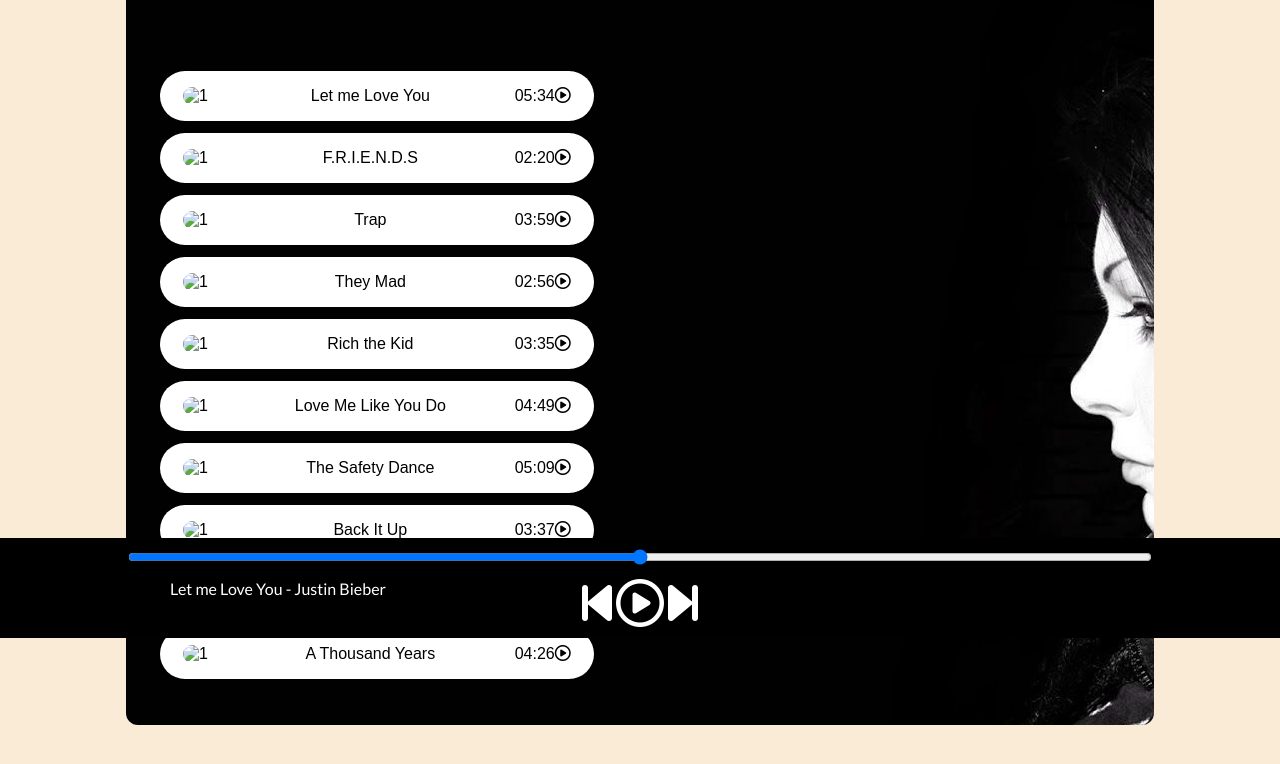
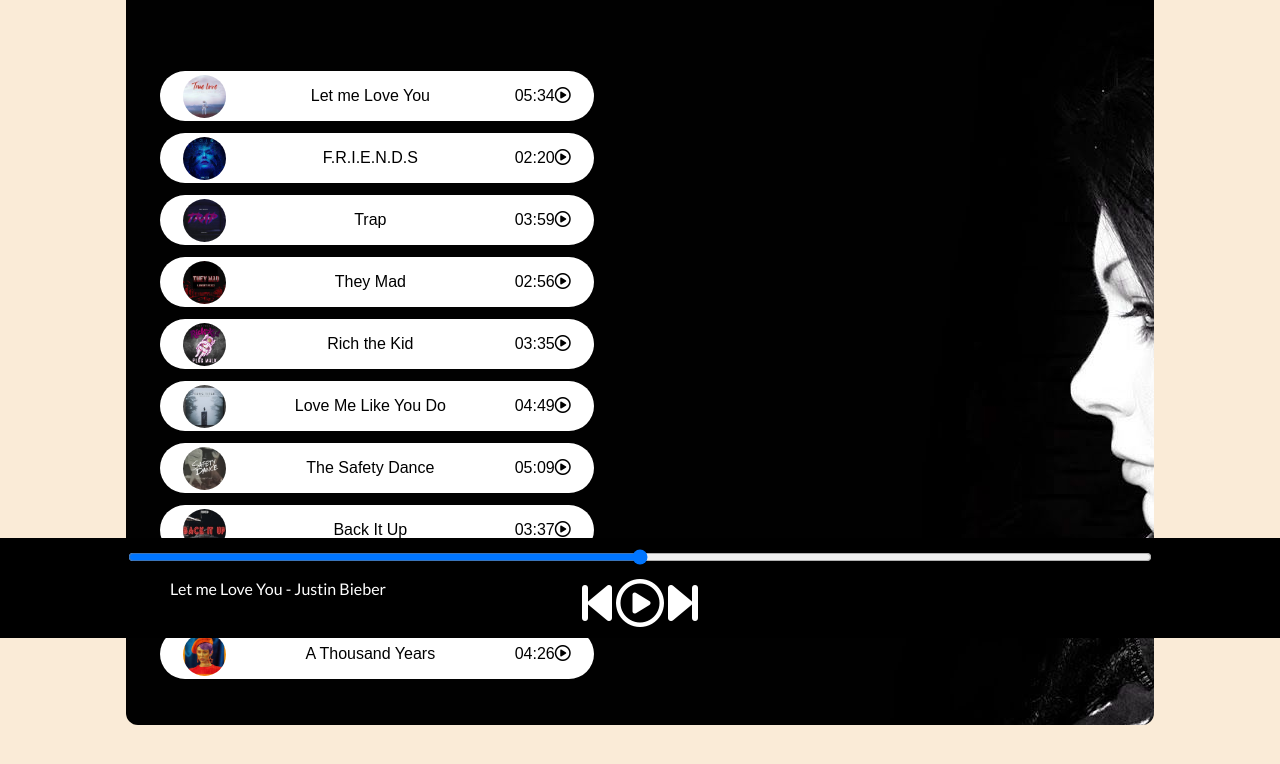
Before and after one commit to Saloni-Singh-46/Spotify, a plain HTML site: page index.html in a window 1280 px wide. Shown: the part 162-926 px from the top of the page. Drawn offline with Linux system fonts and the light colour scheme.

Commit message:
Update index.html

```diff
--- a/index.html
+++ b/index.html
@@ -20,52 +20,52 @@
             <h1>Best of NCS - No Copyright Sounds</h1>
             <div class="songitemcontainer">
                 <div class="songItem">
-                    <img src="/covers/10.jpg" alt="1"><span>Let me Love You</span>
+                    <img src="/10.jpg" alt="1"><span>Let me Love You</span>
                     <span class="songlistplay"><span class="timestamp">05:34<i class="fa-regular fa-1.5x fa-circle-play"></i></span>
                     </span>
                 </div>
                 <div class="songItem">
-                    <img src="/covers/1.jpg" alt="1"><span>F.R.I.E.N.D.S</span>
+                    <img src="/1.jpg" alt="1"><span>F.R.I.E.N.D.S</span>
                     <span class="songlistplay"><span class="timestamp">02:20<i class="fa-regular fa-1.5x fa-circle-play"></i></span>
                     </span>
                 </div>
                 <div class="songItem">
-                    <img src="/covers/2.jpg" alt="1"><span>Trap</span>
+                    <img src="/2.jpg" alt="1"><span>Trap</span>
                     <span class="songlistplay"><span class="timestamp">03:59<i class="fa-regular fa-1.5x fa-circle-play"></i></span>
                     </span>
                 </div>
                 <div class="songItem">
-                    <img src="/covers/3.jpg" alt="1"><span>They Mad</span>
+                    <img src="/3.jpg" alt="1"><span>They Mad</span>
                     <span class="songlistplay"><span class="timestamp">02:56<i class="fa-regular fa-1.5x fa-circle-play"></i></span>
                     </span>
                 </div>
                 <div class="songItem">
-                    <img src="/covers/4.jpg" alt="1"><span>Rich the Kid</span>
+                    <img src="/4.jpg" alt="1"><span>Rich the Kid</span>
                     <span class="songlistplay"><span class="timestamp">03:35<i class="fa-regular fa-1.5x fa-circle-play"></i></span>
                     </span>
                 </div>
                 <div class="songItem">
-                    <img src="/covers/5.jpg" alt="1"><span>Love Me Like You Do</span>
+                    <img src="/5.jpg" alt="1"><span>Love Me Like You Do</span>
                     <span class="songlistplay"><span class="timestamp">04:49<i class="fa-regular fa-1.5x fa-circle-play"></i></span>
                     </span>
                 </div>
                 <div class="songItem">
-                    <img src="/covers/6.jpg" alt="1"><span>The Safety Dance</span>
+                    <img src="/6.jpg" alt="1"><span>The Safety Dance</span>
                     <span class="songlistplay"><span class="timestamp">05:09<i class="fa-regular fa-1.5x fa-circle-play"></i></span>
                     </span>
                 </div>
                 <div class="songItem">
-                    <img src="/covers/7.jpg" alt="1"><span>Back It Up</span>
+                    <img src="/7.jpg" alt="1"><span>Back It Up</span>
                     <span class="songlistplay"><span class="timestamp">03:37<i class="fa-regular fa-1.5x fa-circle-play"></i></span>
                     </span>
                 </div>
                 <div class="songItem">
-                    <img src="/covers/8.jpg" alt="1"><span>Teenage Dream</span>
+                    <img src="/8.jpg" alt="1"><span>Teenage Dream</span>
                     <span class="songlistplay"><span class="timestamp">02:19<i class="fa-regular fa-1.5x fa-circle-play"></i></span>
                     </span>
                 </div>
                 <div class="songItem">
-                    <img src="/covers/9.jpg" alt="1"><span>A Thousand Years</span>
+                    <img src="/9.jpg" alt="1"><span>A Thousand Years</span>
                     <span class="songlistplay"><span class="timestamp">04:26<i class="fa-regular fa-1.5x fa-circle-play"></i></span>
                     </span>
                 </div>
```
